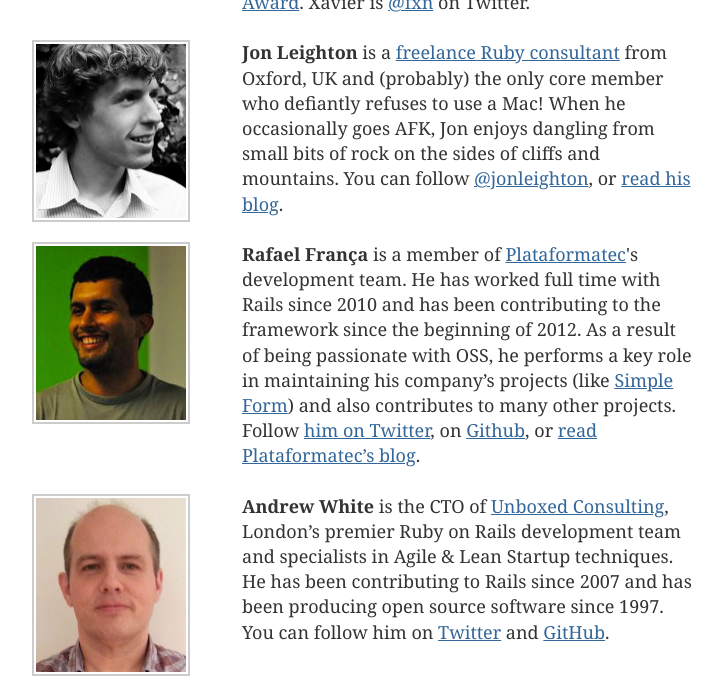
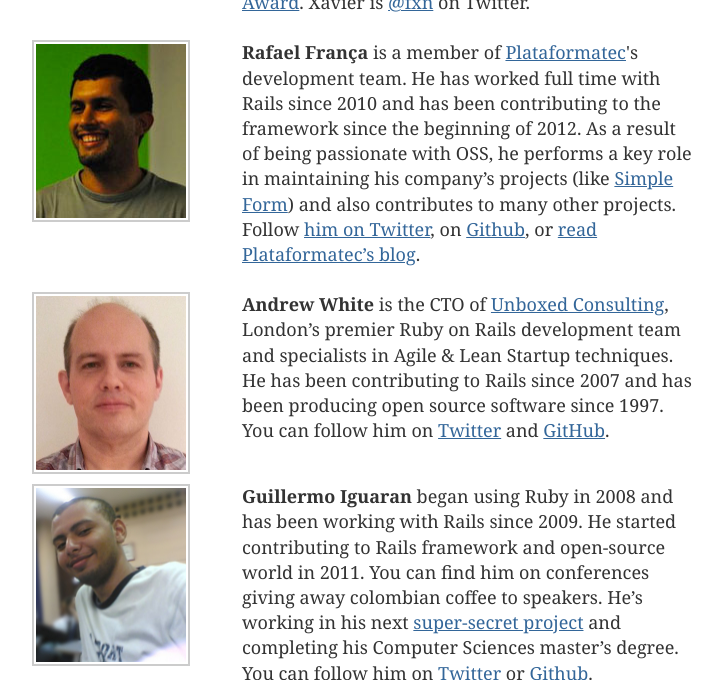
Before and after one commit to rails/homepage-2011, a Jekyll site: the page built from core/index.html, in a window 1280 px wide and 900 px high, scrolled down 1737 px, cut to the strip 220-900 px from the top of the window. Shown: the whole strip, without its empty margins (298-1020 px from the left). Built offline with Jekyll 4.4.1, drawn with Linux system fonts in a browser that asks for light colours; nearby versions of some CDN libraries.

Commit message:
Move myself to the core alumni page and update bio

```diff
--- a/core/index.html
+++ b/core/index.html
@@ -95,16 +95,6 @@
         </p>
       </div>
       <div class="section">
-        <img src="/images/pages/core/jonleighton.jpg" width="150" height="174" class="biopic">
-        <p>
-          <strong>Jon Leighton</strong> is a <a href="http://jonathanleighton.com/">freelance Ruby consultant</a>
-          from Oxford, UK and (probably) the only core member who defiantly refuses to use a Mac!
-          When he occasionally goes AFK, Jon enjoys dangling from small bits of rock on the sides
-          of cliffs and mountains. You can follow  <a href="https://twitter.com/#!/jonleighton">@jonleighton</a>,
-          or <a href="http://jonathanleighton.com/articles/">read his blog</a>.
-        </p>
-      </div>
-      <div class="section">
         <img src="/images/pages/core/rafaelfranca.jpg" width="150" height="174" class="biopic">
         <p>
           <strong>Rafael França</strong> is a member of <a href="http://plataformatec.com.br">Plataformatec</a>'s
```
Also changed, not shown: core/alumni/index.html (+10 -0 lines).
